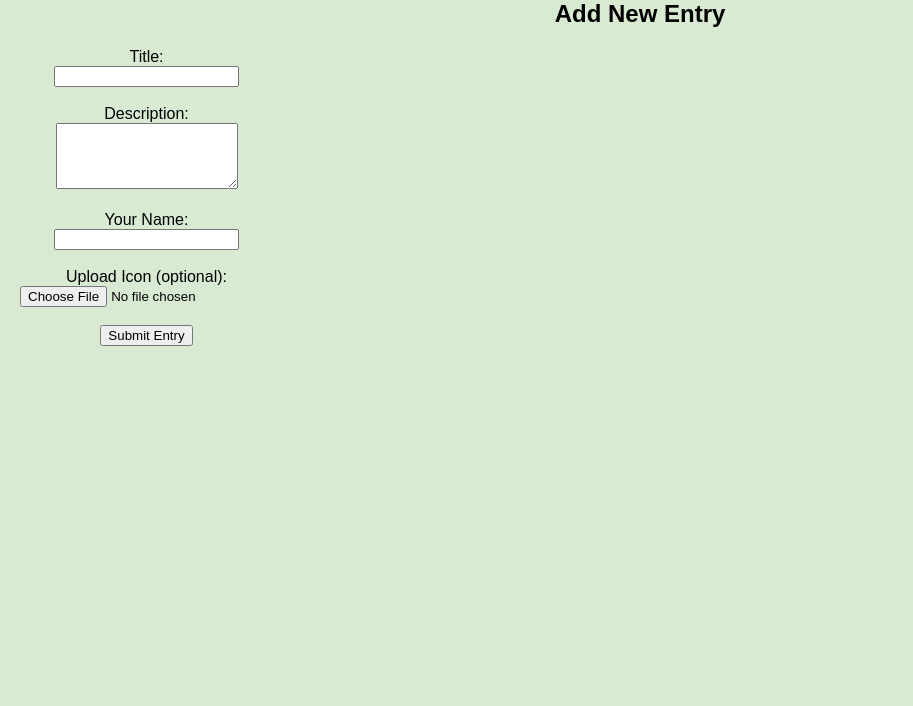
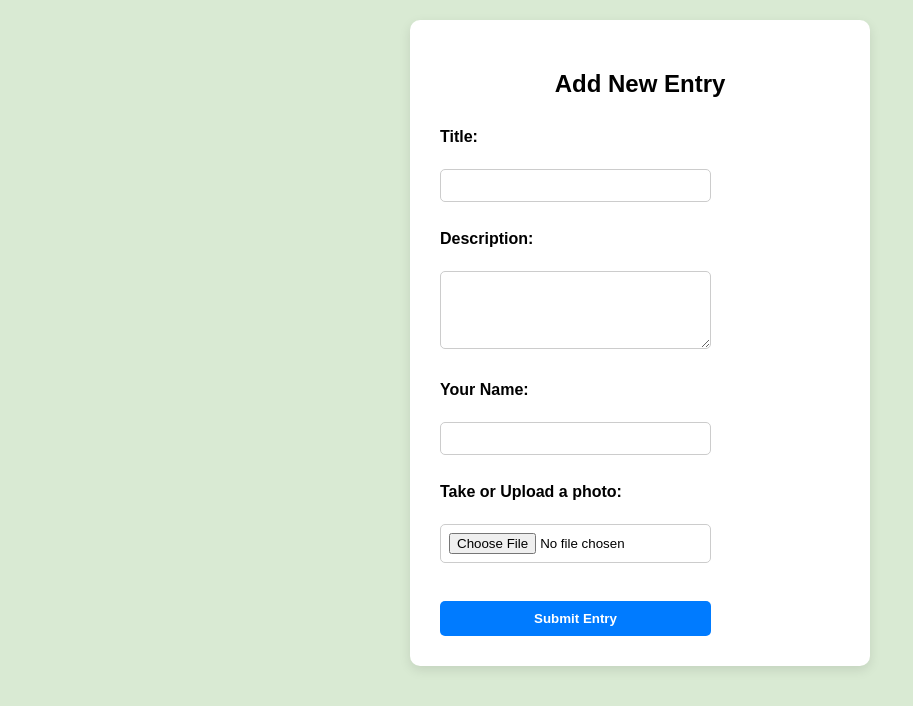
Before and after one commit to Nokorot/TheNettleIndex, a Python web app: template templates/new_entry.html in a window 1280 px wide. Shown: the part 124-830 px from the top of the page, without its empty margins (0-913 px from the left). Before the commit the page ends 470 px from the top, so only its background shows below. Run offline with Jinja, Linux system fonts and the light colour scheme; the template is opened without the code that fills it, so the values that code supplies are empty; some libraries are stand-ins or nearby versions.

Commit message:
Box around the NewEntry Form

```diff
--- a/index.py
+++ b/index.py
@@ -5,11 +5,6 @@ from src import NettleApp
 
 app = NettleApp()
 flask_app = app.flask_app
-
-
-# Ensure the cache dictionary exists
-# if not os.path.exists('./cache'):
-#     os.makedirs("./cache")
 
 
 UPLOAD_FOLDER = os.path.join(flask_app.root_path, "media", "uploads")
--- a/src/mongodb.py
+++ b/src/mongodb.py
@@ -19,7 +19,7 @@ class MongoConnection:
         try:
             self.client = pymongo.MongoClient(self.URI)
             self.mongodb = self.client[self.DB]
-            self.app.logger.INFO("connected")
+            self.app.logger.INFO("MongoDB connected")
         except ConfigurationError:
             self.app.logger.ERROR(
                 "An Invalid URI host error was received.\n"
--- a/static/styles.css
+++ b/static/styles.css
@@ -459,6 +459,61 @@ input:checked + .slider:before {
 }
 
 
+.formbox-contained {
+  display: flex;
+  justify-content: center;
+  align-items: center;
+}
+
+.form-box {
+  background: #fff;
+  margin: 40px auto; /* horizontal center */
+  padding: 30px;
+  border-radius: 10px;
+  box-shadow: 0 4px 12px rgba(0, 0, 0, 0.1);
+  width: 100%;
+  max-width: 400px;
+
+
+  h2 {
+    text-align: center;
+    margin-bottom: 20px;
+  }
+
+  label {
+    display: block;
+    margin-top: 10px;
+    font-weight: bold;
+  }
+
+  input[type="text"],
+  textarea,
+  input[type="file"] {
+    width: 100%;
+    padding: 8px;
+    margin-top: 5px;
+    border: 1px solid #ccc;
+    border-radius: 5px;
+    box-sizing: border-box;
+  }
+
+  button {
+    margin-top: 20px;
+    width: 100%;
+    padding: 10px;
+    background-color: #007bff;
+    color: white;
+    border: none;
+    border-radius: 5px;
+    font-weight: bold;
+    cursor: pointer;
+  }
+
+  button:hover {
+    background-color: #0056b3;
+  }
+
+}
 
 
 
@@ -468,9 +523,6 @@ input:checked + .slider:before {
   max-width: 800px;
   margin: auto;
 }
-
-
-
 
 .entry {
   background: #fff;
--- a/templates/new_entry.html
+++ b/templates/new_entry.html
@@ -7,7 +7,10 @@
 {%block title%}Add Entry{%endblock title%}
 
 {% block body %}
-<div style="text-align: center; margin-bottom: 20px;">
+
+<div class="formbox-container">
+
+<div class="form-box"</div>
 
 <h2>Add New Entry</h2>
 <form action="{{ url_for('submit_entry') }}" method="post" enctype="multipart/form-data">
@@ -20,11 +23,11 @@
   <label for="owner">Your Name:</label><br>
   <input type="text" id="owner" name="owner" required><br><br>
 
-  <label for="image">Upload Icon (optional):</label><br>
-  <input type="file" id="image" name="image" accept="image/*"><br><br>
+  <label for="image">Take or Upload a photo:</label><br>
+  <input type="file" id="image" name="image" accept="image/*" capture="environment"><br><br>
 
   <button type="submit">Submit Entry</button>
 </form>
 
-</div>
+</div></div>
 {% endblock %}
```
